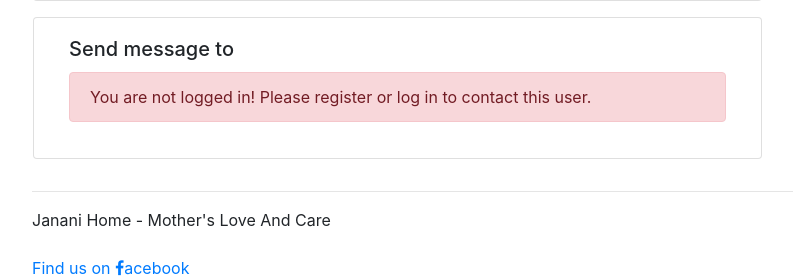
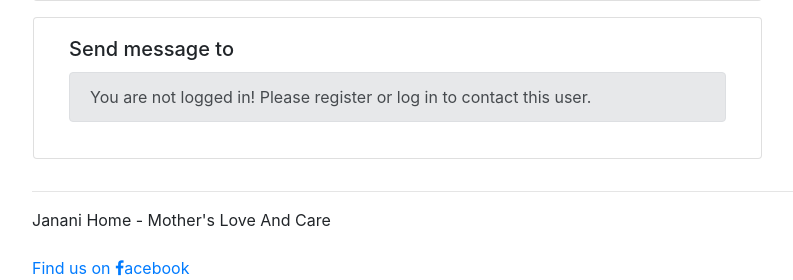
Before and after one commit to jananihome/Janani-Home, a Django app: template templates/educational_need/detail_view.html in a window 1280 px wide. Shown: the part 866-1146 px from the top of the page, without its empty margins (53-846 px from the left). Run offline with Django 3.2, Linux system fonts and the light colour scheme; the template is opened without the code that fills it, so the values that code supplies are empty; some libraries are stand-ins or nearby versions.

Commit message:
Changed coloring

```diff
--- a/templates/educational_need/detail_view.html
+++ b/templates/educational_need/detail_view.html
@@ -91,7 +91,7 @@
           <div class="card-body">
               <h5 class="card-title text-left">Send message to {{ educational_need.user }}</h5>
               {% if educational_need.closed %}
-              <div class="alert alert-warning">
+              <div class="alert alert-secondary">
                   This educational need has been closed by the user and is not active anymore!
               </div>
               {% else %}
@@ -105,7 +105,7 @@
                         <button type="submit" class="btn btn-secondary">SEND MESSAGE</button>
                     </form>
                 {% else %}
-                    <p class="alert alert-danger">You are not logged in! Please register or log in to contact this user.</p>
+                    <p class="alert alert-secondary">You are not logged in! Please register or log in to contact this user.</p>
                 {% endif %}
               {% endif %}
           </div>
```
Also changed, not shown: 1 other file.
